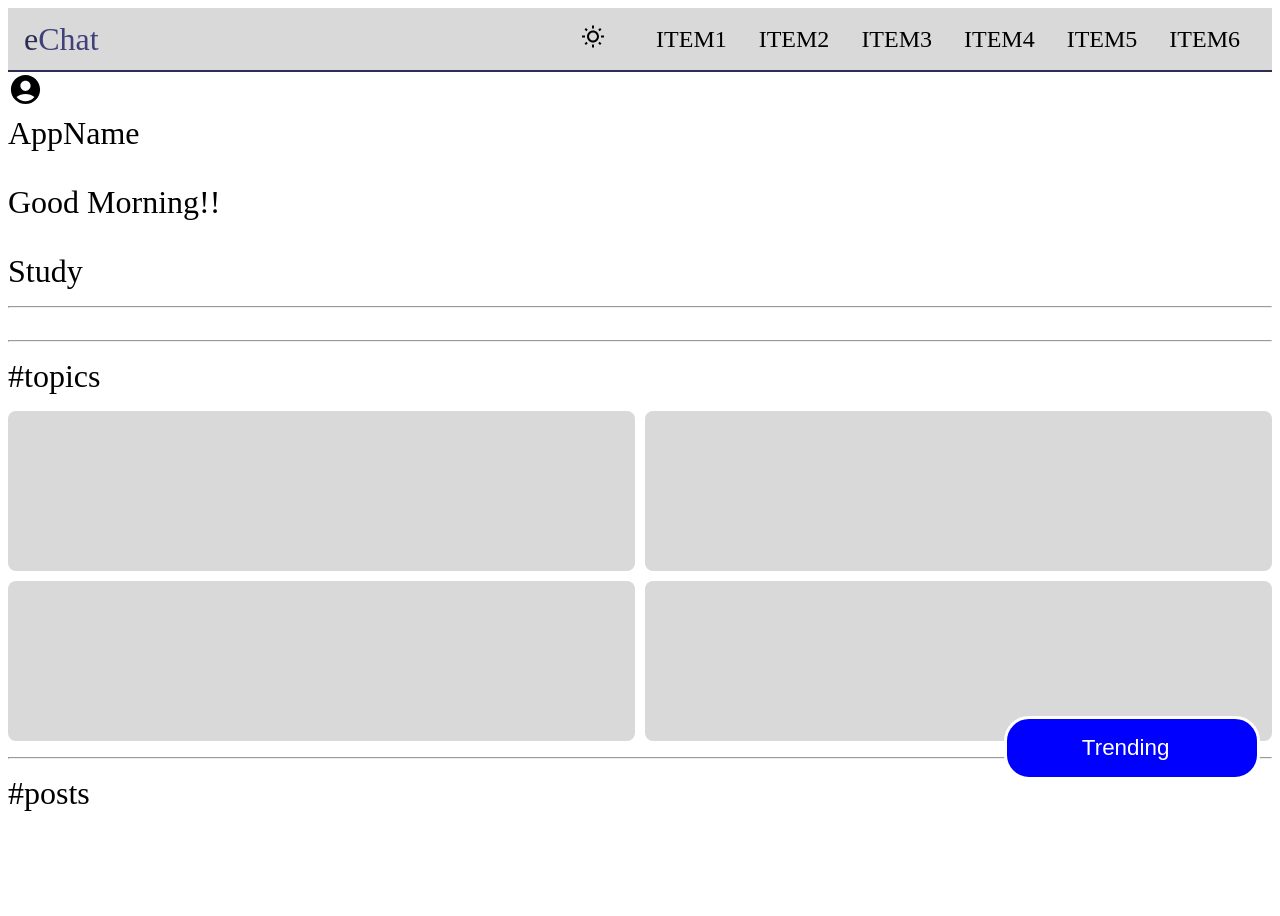
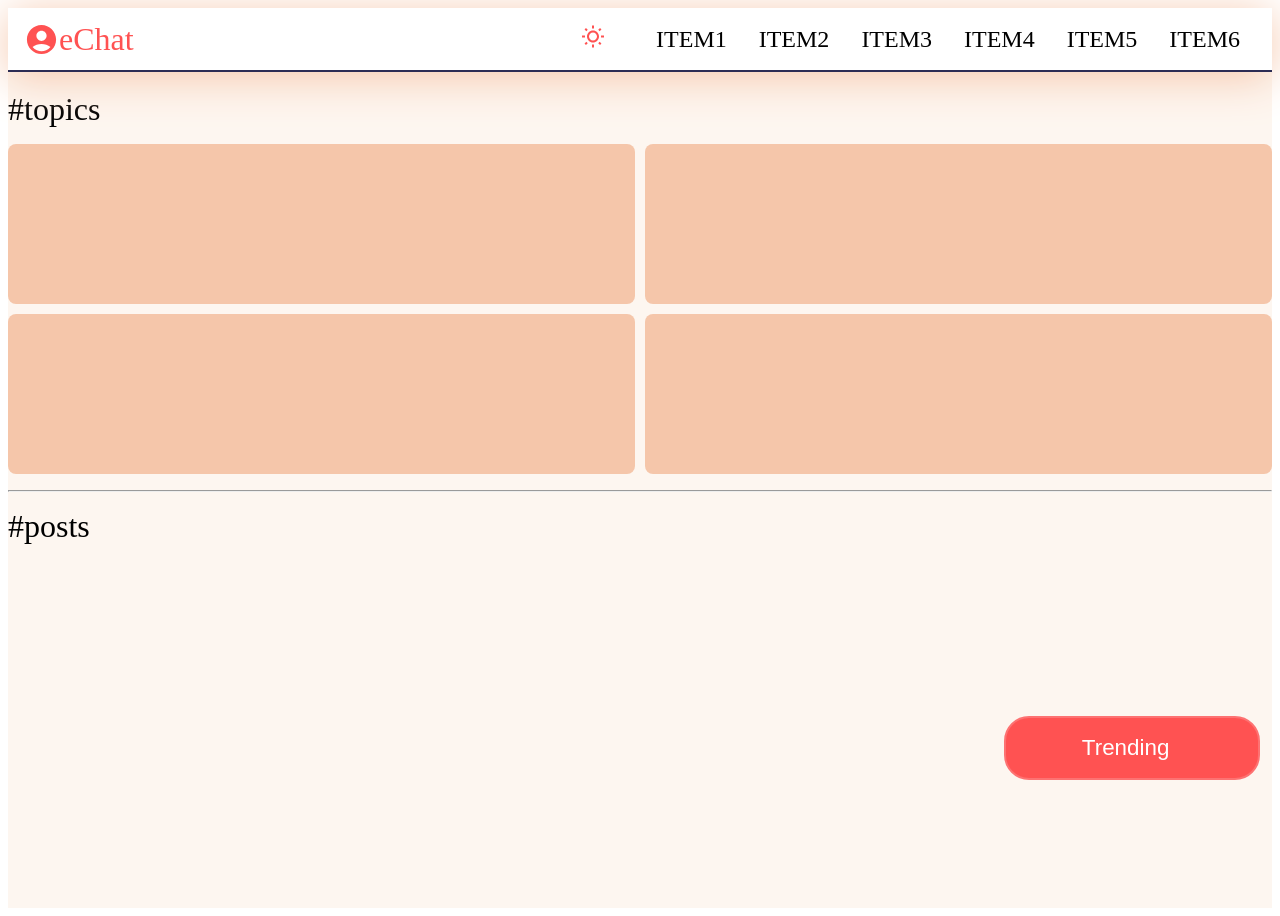
Before and after one commit to amitayushkushwaha/social-frontend, a Next.js app: page /aman in a window 1280 px wide. Before the commit the page ends 820 px from the top, so only its background shows below. Built offline with nearby package versions, Linux system fonts and the light colour scheme.

Commit message:
moded the account icon from topbar to navbar and added colors

```diff
--- a/src/components/Navbar.js
+++ b/src/components/Navbar.js
@@ -1,12 +1,15 @@
 import WbSunnyOutlinedIcon from '@mui/icons-material/WbSunnyOutlined';
 import LegendToggleOutlinedIcon from '@mui/icons-material/LegendToggleOutlined';
+import AccountCircleIcon from "@mui/icons-material/AccountCircle";
 import styles from '@/styles/Navbar.module.css'
 import {motion , AnimatePresence} from 'framer-motion'
 import { useState } from 'react';
 import Dropdown from './Dropdown';
+import Sidebar from './Sidebar';
 const Navbar = () => {
     const[toggle,setToggle] = useState(false)
     const[sunny,setSunny] = useState(false)
+    const[left,setLeft] = useState(false)
     const handleToggleClick = ()=>{
         if(toggle == false){
             setToggle(true)
@@ -20,6 +23,9 @@ const Navbar = () => {
     const handleSunnyClick = ()=>{
         setSunny(true)
         console.log(sunny)
+    }
+    const handleleftClick = ()=>{
+        setLeft(true)
     }
     const dropdownVariants = {
         hidden : {
@@ -38,7 +44,10 @@ const Navbar = () => {
     }
     return (
         <div className={styles.navbar}>
-            <motion.div className={styles.leftNavbar}>
+            <motion.div className={styles.leftNavbar}
+            onClick = {handleleftClick}
+            >
+                <AccountCircleIcon fontSize="large" />
                 e<span className={styles.leftNavbarTitle}>Chat</span>
             </motion.div>
             <div className={styles.rightNavbar}>
@@ -66,7 +75,7 @@ const Navbar = () => {
                     <motion.div className={styles.sunny}
                     onClick = {handleSunnyClick}
                     whileHover = {{scale:1.3 , color : '#2c2c54',transition : {duration : .3}}}
-                    ><WbSunnyOutlinedIcon/></motion.div>
+                    ><WbSunnyOutlinedIcon /></motion.div>
                     <motion.div className={styles.toggle}
                     onClick = {handleToggleClick}
                     whileHover = {{scale:1.3 , color : '#2c2c54',transition : {duration : .2}}}
@@ -84,6 +93,14 @@ const Navbar = () => {
             )}
 
             </AnimatePresence>
+            <AnimatePresence>
+                {left && (<motion.div className={styles.preSidebar}
+                initial = {{x:'-100vw'}}
+                animate = {{x:0}}
+                transition = {{duration : 1}}
+                exit={{x:'-100vw',transition:{duration:1}}}
+                ><Sidebar left = {left} setLeft = {setLeft}></Sidebar></motion.div>)}
+            </AnimatePresence>
         </div>
      );
 }
--- a/src/components/Sidebar.js
+++ b/src/components/Sidebar.js
@@ -1,10 +1,10 @@
 import styles from "@/styles/Sidebar.module.css";
 import {motion , AnimatePresence} from 'framer-motion'
-const Sidebar = ({leftBar,setLeftBar}) => {
+const Sidebar = ({left,setLeft}) => {
 
     const handleCloseSidebar = ()=>{
-        setLeftBar(false)
-        console.log(leftBar)
+        setLeft(false)
+        console.log(left)
     }
     const sideBarVariants = {
         hidden:{
--- a/src/components/Topbar.js
+++ b/src/components/Topbar.js
@@ -1,5 +1,5 @@
 import "./../styles/Navbar.module.css";
-import AccountCircleIcon from "@mui/icons-material/AccountCircle";
+
 import { motion , AnimatePresence } from "framer-motion";
 import { useState } from "react";
 import Sidebar from "./Sidebar";
@@ -21,40 +21,10 @@ const Topbar = () => {
       initial={{ opacity: 0 }}
       animate={{ opacity: 1 }}
     >
-      <AnimatePresence>
-      {leftBar && (<motion.div className={styles.preSidebar}
-      initial = {{x:'-100vw'}}
-      animate = {{x:0}}
-      transition = {{duration : 1}}
-      exit={{x:'-100vw',transition:{duration:1}}}
-      ><Sidebar leftBar = {leftBar} setLeftBar = {setLeftBar}></Sidebar></motion.div>)}
-      </AnimatePresence>
-      <motion.span
-        onClick={handleSideBar}
-        whileHover = {{scale : 1.3}}
-      >
-        <AccountCircleIcon fontSize="large" />
-      </motion.span>
-      <motion.div
-        className="appName"
-        initial={{ x: "-100vw" }}
-        animate={{ x: 0 }}
-        transition={{ duration: 1 }}
-      >
-        AppName
-      </motion.div>
-      <motion.p
-        className="para"
-        initial={{ x: "-100vw" }}
-        animate={{ x: 0 }}
-        transition={{ duration: 1 }}
-      >
-        Good Morning!!
-      </motion.p>
 
-      <div className="color1"></div>
-      <div className="study">Study</div>
-      <hr />
+
+
+
       <div className="studyBox">
         <motion.div
           className="box1"
--- a/src/components/Trending.js
+++ b/src/components/Trending.js
@@ -50,7 +50,6 @@ const Trending = () => {
         animate = "visible"
         >Trending</motion.button>
       </div>
-      <hr />
       <div className="topics">#topics</div>
       <div className={styles.content}>
         <motion.div className={styles.contentBox}
@@ -75,7 +74,7 @@ const Trending = () => {
         ></motion.div>
       </div>
       <hr />
-      <div className="posts">#posts</div>
+      <div className={styles.posts}>#posts</div>
     </div>
   );
 };
--- a/src/styles/Dropdown.module.css
+++ b/src/styles/Dropdown.module.css
@@ -22,7 +22,7 @@
     display: flex;
     align-items: center;
     justify-content: center;
-    background-color: #D9D9D9;
+    background-color: #F5C6AA;
     width: 80%;
     height: 5vh;
     border-radius: 3px;
--- a/src/styles/Navbar.module.css
+++ b/src/styles/Navbar.module.css
@@ -7,10 +7,11 @@
     height: 8vh;
     width: 100%;
     /* border: 2px solid red; */
-    background-color: #D9D9D9;
+    background-color: #ffffff;
     border-bottom: 2px solid #2c2c54;
     position: relative;
     z-index: 100;
+    box-shadow: 0 5px 45px #F5C6AA;
 }
 .icons{
     margin-right: 5px;
@@ -18,6 +19,11 @@
 }
 .sunny{
     margin-right: 30px;
+    color: #ff5252;
+}
+.toggle{
+    color: #ff5252;
+
 }
 .leftNavbar{
     display: flex;
@@ -26,10 +32,10 @@
     font-size: 2rem;
     /* position: relative;
     bottom: 10px; */
-    color: #2c2c54;
+    color: #ff5252;
 }
 .leftNavbarTitle{
-    color: #40407a;
+    color: #ff5252;
 }
 .dropdownComp{
     top: 9vh;
@@ -42,8 +48,21 @@
     border-radius: 5px;
     box-shadow: -20px 10px 50px grey;
     z-index: 200;
-    background-color: #D9D9D9;
+    background-color: #FDF6F0;
 }
+.preSidebar{
+    top: 0;
+    left: 0;
+    position: fixed;
+    width: 80%;
+    height: 100%;
+    /* border: 2px solid red; */
+    /* border-right: 1px solid black; */
+    border-radius: 5px;
+    box-shadow: 20px 0px 50px grey;
+    z-index: 200;
+    background-color: #FDF6F0;
+  }
 /* media queries */
 @media screen and (min-width : 1000px){
     .toggle{
--- a/src/styles/Topbar.module.css
+++ b/src/styles/Topbar.module.css
@@ -12,9 +12,13 @@
   background-color: white;
 }
 .topbarBox{
+  padding-top: 1.2rem;
   font-size: 2rem;
+  background-color: #FDF6F0;
 }
-
+.circleIcon{
+  color: #ff5252;
+}
 @media screen and (min-width : 750px){
   .preSidebar{
     width: 60%;
--- a/src/styles/Trending.module.css
+++ b/src/styles/Trending.module.css
@@ -1,5 +1,6 @@
 .trending{
     font-size: 2rem;
+    background-color: #FDF6F0;
 }
 .buttonBox{
     width: 100%;
@@ -21,16 +22,18 @@
     padding-left: 1%;
     padding-right: 2%;
     font-size: 1.4rem;
-    background-color: blue;
+    background-color: #ff5252;
     border: 3px solid white;
     /* border: 3px dotted green; */
     color: white;
+    border: 2px solid #FD7272;
+    /* box-shadow: 5px 5px 30px #ff3838; */
   }
 .contentBox{
     width: 100%;
     height: 10rem;
     border: none;
-    background: #D9D9D9;
+    background: #F5C6AA;
     border-radius: 8px;
 }
 .content{
@@ -39,6 +42,10 @@
     grid-template-columns: repeat(2,1fr);
     column-gap: 10px;
     row-gap: 10px;
+}
+.posts{
+    background-color: #FDF6F0;
+    height: 50vh;
 }
 @media screen and (max-width : 475px){
     .content{
```
